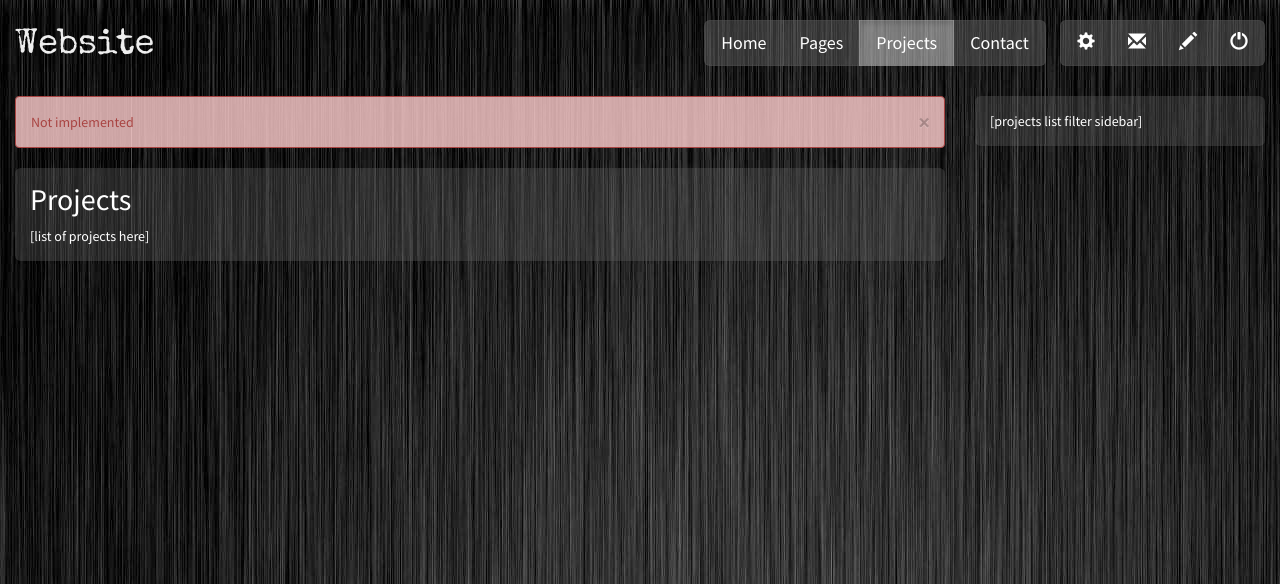
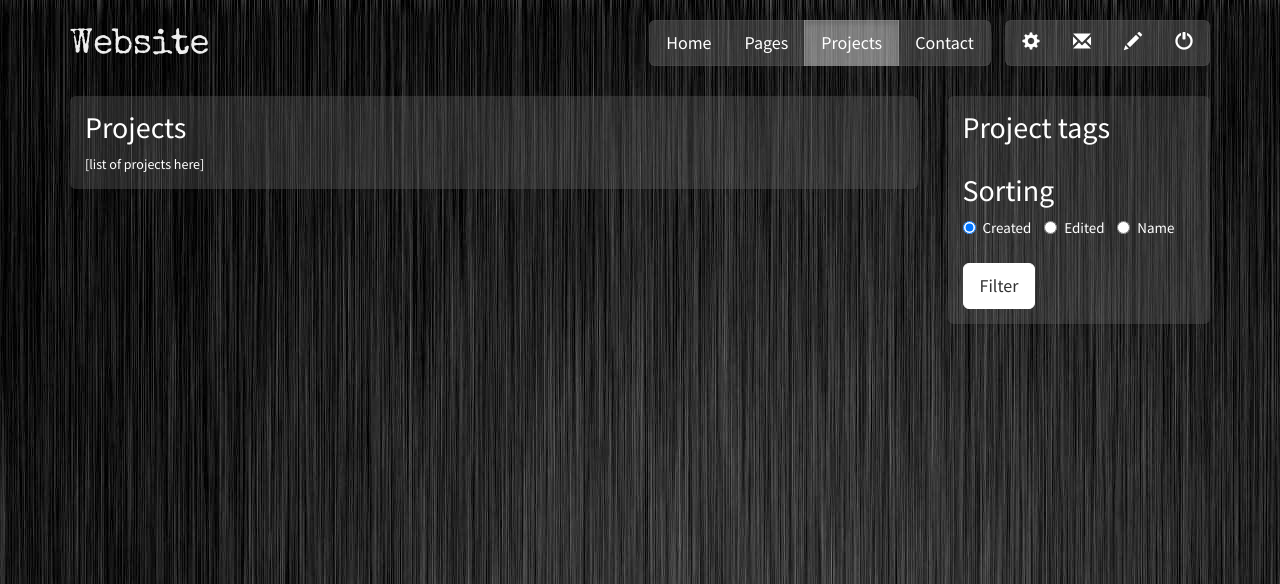
Before and after one commit to Aggrathon/AggrathonWebsite, a Flask app: page /projects/ in a window 1280 px wide. Shown: the top 584 px of the page. Run offline with Flask 2, Linux system fonts and the light colour scheme; data comes from the database, SQL or seed files in the repository; data that the repository does not hold is empty; parts of the project's set-up code (start-up, migrations or seed data) failed here and were passed over; some libraries are stand-ins or nearby versions.

Commit message:
Create project list filter sidebar

```diff
--- a/website/model.py
+++ b/website/model.py
@@ -320,19 +320,17 @@ def project_get(path):
 		return {"name":project.title, "text":project.text, "images":project.images, "tags":[tag.tag.tag for tag in project.tags], "links":project.links, "files":files + latest.files, "version":latest.get_version(), "changelog":latest.changelog}
 	return {"name":project.title, "text":project.text, "images":project.images, "tags":[tag.tag.tag for tag in project.tags], "links":project.links, "files":files}
 
-def project_list(tag=None,order='name'):
+def project_list(tags=None,order=None):
 	projects = None
-	if tag is not None:
-		ptags = ProjectTag.query.filter_by(tag=tag).first()
-		if ptags is not None:
-			projects = [p.project for p in ptags.projects]
+	if tags is not None and len(tags) is not 0:
+		projects = Project.query.join(ProjectTagged).join(ProjectTag).filter(ProjectTag.tag.in_(tags)).group_by(Project.id).all()
 	else:
 		projects = Project.query.all()
 	if order is 'name':
 		projects.sort(key=lambda p: p.title)
-	elif order is 'created':
+	elif order is 'edited':
 		pass
-	elif order is 'edited':
+	else: #order is 'created'
 		pass
 	return projects
 
--- a/website/routes.py
+++ b/website/routes.py
@@ -287,8 +287,10 @@ def page(path):
 ### projects ###
 @app.route('/projects/')
 def projects():
-	flash("Not implemented", "danger")
-	return render_page(create_page_fromfile("Projects", 'frontend/projects/projects.html'), create_sidebar_fromfile("frontend/projects/sidebar.html"), True)
+	tags =  request.args.getlist('tag')
+	order = request.args.get('sorting')
+	return render_page(create_page_fromfile("Projects", 'frontend/projects/projects.html', projects=model.project_list(tags, order)),\
+	    create_sidebar_fromfile("frontend/projects/sidebar.html", tags=model.project_tags()), True)
 
 @app.route('/projects/<path:project>/')
 def project(project):
--- a/website/static/style.css
+++ b/website/static/style.css
@@ -161,7 +161,11 @@ fieldset[disabled] .btn-primary:hover {
   margin-left: auto;
   max-width: 1400px;
 }
-
+@media (min-width: 1430px) {
+	.container {
+		width: 1400px;
+	}
+}
 
 .alert-default {
 	background-color: rgba(96, 96, 96, 0.5);
--- a/website/templates/frontend/projects/projects.html
+++ b/website/templates/frontend/projects/projects.html
@@ -1 +1,4 @@
-[list of projects here]
+[list of projects here]<br />
+{% for project in content.data.projects %}
+{{project.title}}<br />
+{% endfor %}
--- a/website/templates/frontend/projects/sidebar.html
+++ b/website/templates/frontend/projects/sidebar.html
@@ -1 +1,35 @@
-[projects list filter sidebar]
+<form method="get">
+	<h2>Project tags</h2>
+	<div id="project-tags">
+		{% set sidebar_projects_tags = request.args.getlist('tag') %}
+		{% for tag in sidebar.data.tags %}
+		<span class="btn btn-default" style="margin:2px;">
+			<label class="checkbox-inline">
+				<input type="checkbox" name="tag" value="{{tag.tag}}" {% if sidebar_projects_tags and tag.tag in sidebar_projects_tags %} checked {% endif %} />
+				{{tag.tag}}&nbsp;
+				<span class="badge">{{tag.count}}</span>
+			</label>
+		</span>
+		{% endfor %}
+	</div>
+
+	<br />
+
+	<h2>Sorting</h2>
+	<div id="projects-sorting">
+		{% set sidebar_projects_sorting = request.args.get('sorting') %}
+		<div class="radio-inline">
+			<label><input type="radio" name="sorting" value="created" {% if sidebar_projects_sorting =='created' or sidebar_projects_sorting ==none %} checked {% endif %} />Created</label>
+		</div>
+		<div class="radio-inline">
+			<label><input type="radio" name="sorting" value="edited" {% if sidebar_projects_sorting =='edited' %} checked {% endif %} />Edited</label>
+		</div>
+		<div class="radio-inline">
+			<label><input type="radio" name="sorting" value="name" {% if sidebar_projects_sorting =='name' %} checked {% endif %} />Name</label>
+		</div>
+	</div>
+
+	<br />
+
+	<input type="submit" class="btn btn-primary btn-lg" value="Filter" />
+</form>
--- a/website/templates/layout/layout.html
+++ b/website/templates/layout/layout.html
@@ -50,7 +50,7 @@
     {% block head %}{% endblock %}
 </head>
 <body>
-    <div class="container-fluid">
+    <div class="container">
 
 		{% block header %}
         <div class="page-header">
```
Also changed, not shown: 1 other file.
